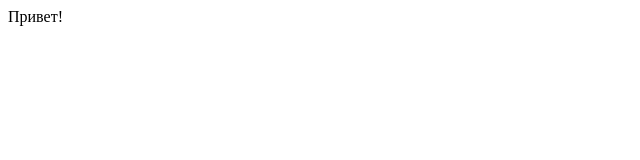
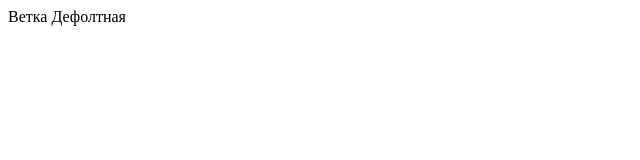
Before and after one commit to Ankaress/frontik, a plain HTML site: page index.html in a window 1280 px wide. Shown: the full height of the page, 0-640 px from the left. Drawn offline with Linux system fonts and the light colour scheme.

Commit message:
add new index file

```diff
--- a/index.html
+++ b/index.html
@@ -29,6 +29,6 @@
   <!-- git branch НАЗВАНИЕ - создание Ветки -->
   <!-- git checkout НАЗВАНИЕ - переключение на Ветку -->
 
-Привет!
+Ветка Дефолтная
 </body>
 </html>
```
Also changed, not shown: forum/index.html (+1 -1 lines).
